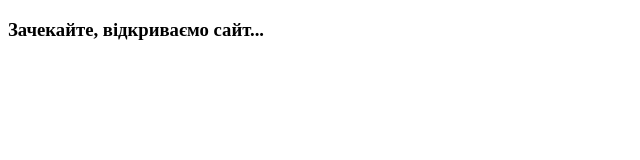
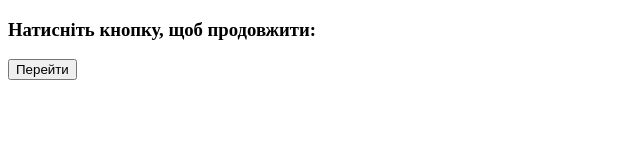
Before and after one commit to seka97/tiktok-redirect-test, a plain HTML site: page index.html in a window 1280 px wide. Shown: the whole page, without its empty margins (0-640 px from the left). Drawn offline with Linux system fonts and the light colour scheme.

Commit message:
Update index.html

```diff
--- a/index.html
+++ b/index.html
@@ -3,19 +3,17 @@
 <head>
     <meta charset="UTF-8">
     <meta name="viewport" content="width=device-width, initial-scale=1.0">
-    <title>Перенаправлення...</title>
-    <script>
-        setTimeout(function() {
-            var a = document.createElement("a");
-            a.href = "https://safeyourlove.com/?utm_source=tiktok"; // ЗАМІНІТЬ НА СВІЙ САЙТ
-            a.target = "_blank";
-            document.body.appendChild(a);
-            a.click();
-            document.body.removeChild(a);
-        }, 1500);
-    </script>
+    <title>Перехід на сайт</title>
 </head>
 <body>
-    <h3>Зачекайте, відкриваємо сайт...</h3>
+    <h3>Натисніть кнопку, щоб продовжити:</h3>
+    <button onclick="openSite()">Перейти</button>
+
+    <script>
+        function openSite() {
+            var websiteUrl = "https://yourwebsite.com";
+            window.open(websiteUrl, "_blank");
+        }
+    </script>
 </body>
 </html>
```
